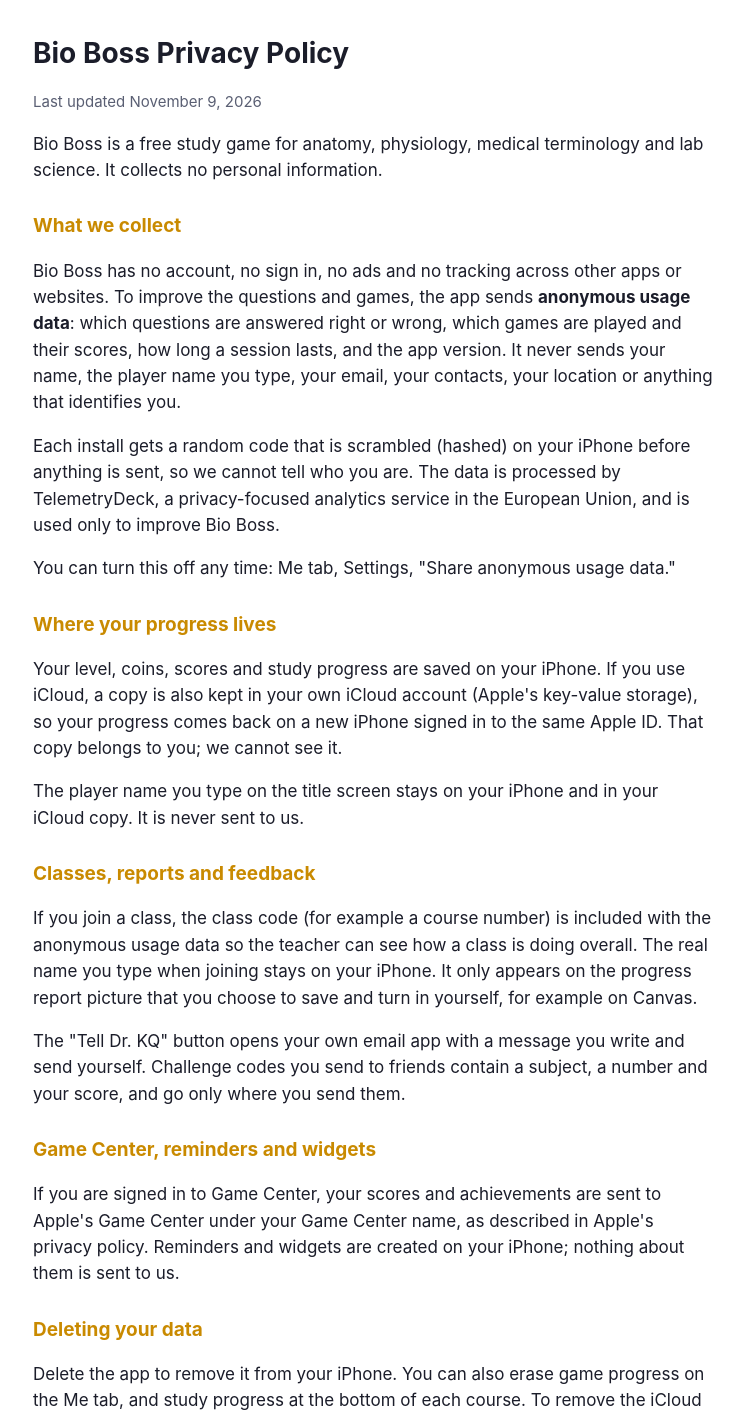
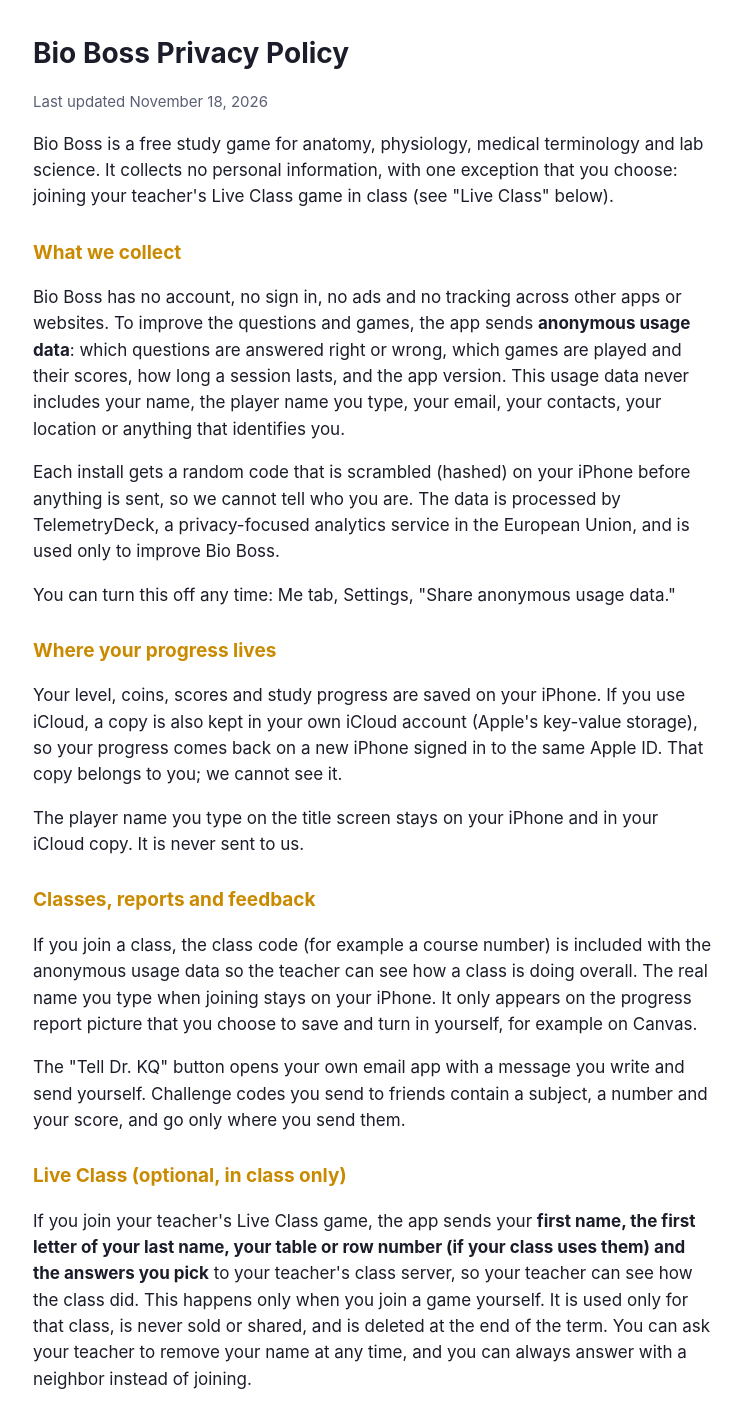
Before and after one commit to drKQ/bio-boss, a plain HTML site: page privacy.html in a window 1280 px wide. Shown: the top 1410 px of the page, without its empty margins (267-1010 px from the left). Drawn offline with Linux system fonts and the light colour scheme.

Commit message:
Privacy policy: add the optional Live Class section (first name, last initial, table or row, answers go to the teacher's class server)
Co-Authored-By: Claude Fable 5.2 <noreply@anthropic.com>

```diff
--- a/privacy.html
+++ b/privacy.html
@@ -18,12 +18,12 @@
 <body>
 <main>
   <h1>Bio Boss Privacy Policy</h1>
-  <p class="muted">Last updated November 9, 2026</p>
+  <p class="muted">Last updated November 18, 2026</p>
 
-  <p>Bio Boss is a free study game for anatomy, physiology, medical terminology and lab science. It collects no personal information.</p>
+  <p>Bio Boss is a free study game for anatomy, physiology, medical terminology and lab science. It collects no personal information, with one exception that you choose: joining your teacher's Live Class game in class (see "Live Class" below).</p>
 
   <h2>What we collect</h2>
-  <p>Bio Boss has no account, no sign in, no ads and no tracking across other apps or websites. To improve the questions and games, the app sends <strong>anonymous usage data</strong>: which questions are answered right or wrong, which games are played and their scores, how long a session lasts, and the app version. It never sends your name, the player name you type, your email, your contacts, your location or anything that identifies you.</p>
+  <p>Bio Boss has no account, no sign in, no ads and no tracking across other apps or websites. To improve the questions and games, the app sends <strong>anonymous usage data</strong>: which questions are answered right or wrong, which games are played and their scores, how long a session lasts, and the app version. This usage data never includes your name, the player name you type, your email, your contacts, your location or anything that identifies you.</p>
   <p>Each install gets a random code that is scrambled (hashed) on your iPhone before anything is sent, so we cannot tell who you are. The data is processed by TelemetryDeck, a privacy-focused analytics service in the European Union, and is used only to improve Bio Boss.</p>
   <p>You can turn this off any time: Me tab, Settings, "Share anonymous usage data."</p>
 
@@ -34,6 +34,8 @@
   <h2>Classes, reports and feedback</h2>
 <p>If you join a class, the class code (for example a course number) is included with the anonymous usage data so the teacher can see how a class is doing overall. The real name you type when joining stays on your iPhone. It only appears on the progress report picture that you choose to save and turn in yourself, for example on Canvas.</p>
 <p>The "Tell Dr. KQ" button opens your own email app with a message you write and send yourself. Challenge codes you send to friends contain a subject, a number and your score, and go only where you send them.</p>
+<h2>Live Class (optional, in class only)</h2>
+<p>If you join your teacher's Live Class game, the app sends your <strong>first name, the first letter of your last name, your table or row number (if your class uses them) and the answers you pick</strong> to your teacher's class server, so your teacher can see how the class did. This happens only when you join a game yourself. It is used only for that class, is never sold or shared, and is deleted at the end of the term. You can ask your teacher to remove your name at any time, and you can always answer with a neighbor instead of joining.</p>
 <h2>Game Center, reminders and widgets</h2>
 <p>If you are signed in to Game Center, your scores and achievements are sent to Apple's Game Center under your Game Center name, as described in Apple's privacy policy. Reminders and widgets are created on your iPhone; nothing about them is sent to us.</p>
 <h2>Deleting your data</h2>
```
